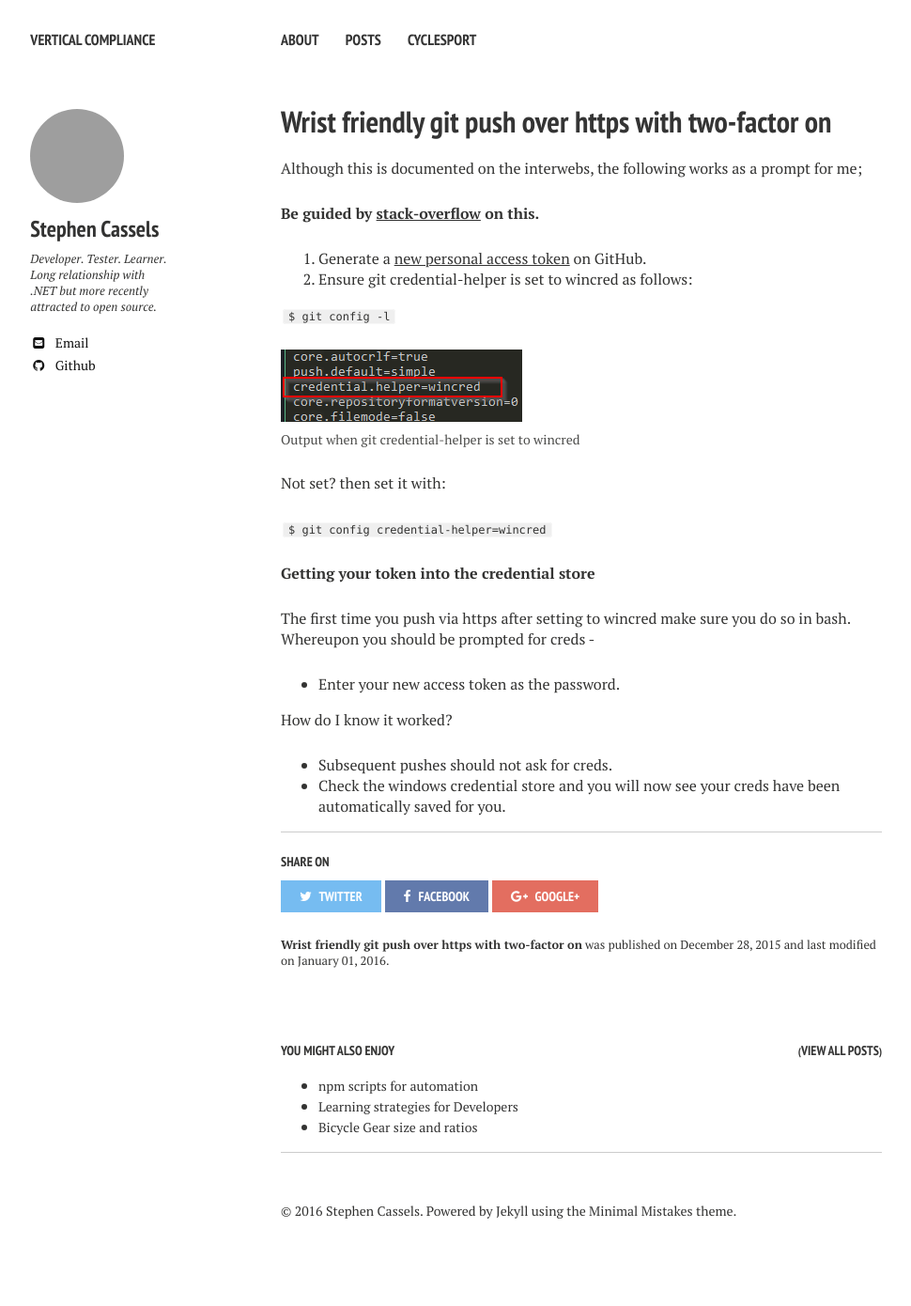
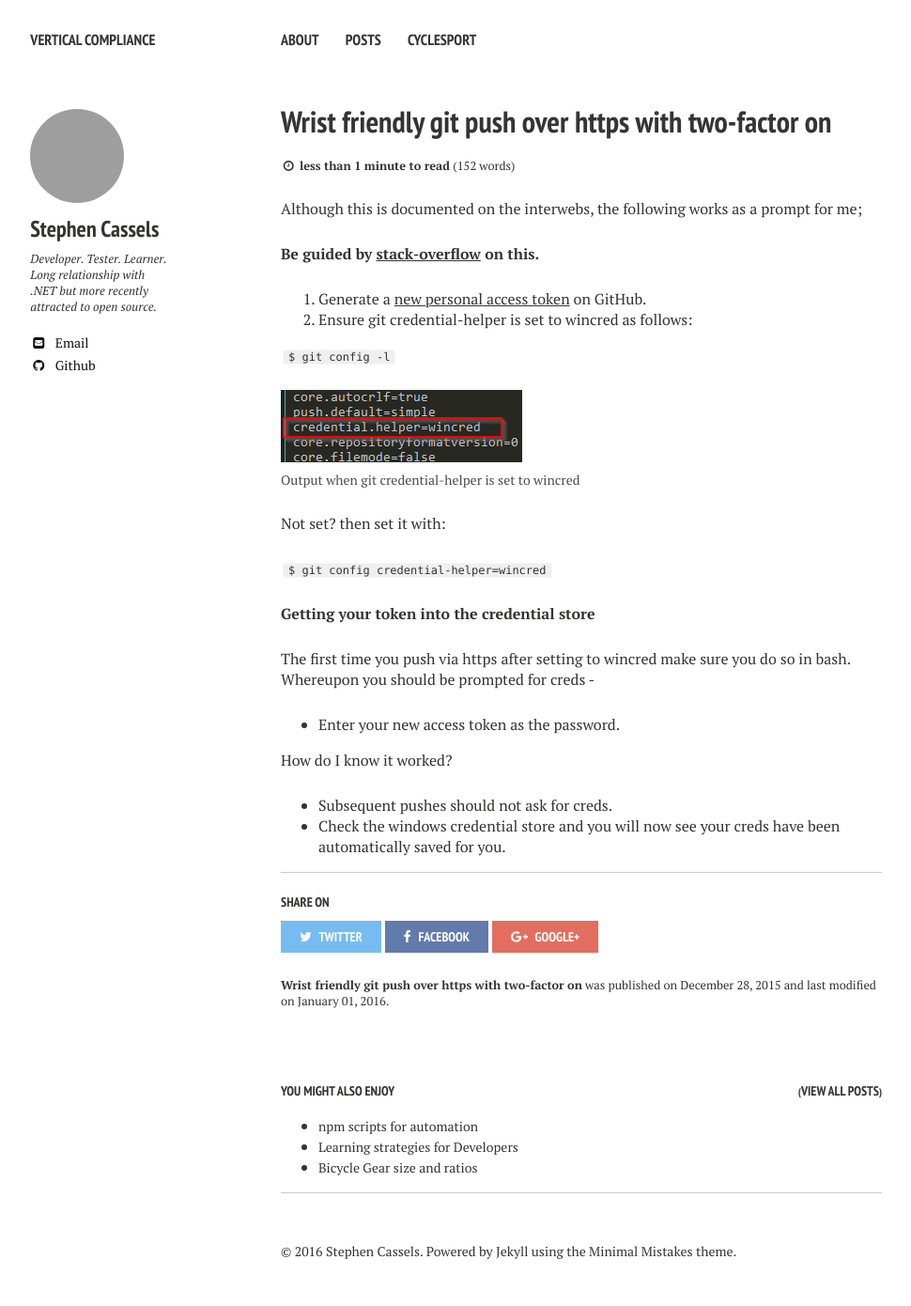
Before and after one commit to Steve-O-Cassels/steve-o-cassels.github.io, a Jekyll site: the page built from _posts/2015-12-28-wrist-friendly-git-push-with-two-factor-on.md, in a window 1280 px wide. Shown: the whole page at 94% size, without its empty margins (21-991 px from the left). Built offline with Jekyll 4.4.1, drawn with Linux system fonts in a browser that asks for light colours; nearby versions of some CDN libraries; comment, search, counter and statistics services are not loaded; before the commit the page ends 1347 px from its top, so only the background shows below that; grey boxes are pictures that could not be loaded.

Commit message:
added reading time to posts

```diff
--- /dev/null
+++ b/_includes/_reading-time.html
@@ -0,0 +1,13 @@
+<p class="byline">
+	<strong><i class="fa fa-fw fa-clock-o"></i>
+		{% assign words = page.content | number_of_words %}
+		{% if words < 180 %}
+		less than 1 minute
+		{% elsif words < 360 %}
+		1 minute
+		{% else %}
+		{{ words | divided_by:180 }} minutes
+		{% endif %} to read
+	</strong>
+	({{ words }} words)
+</p>
--- a/_layouts/post.html
+++ b/_layouts/post.html
@@ -39,6 +39,7 @@
       {% else %}
         <h1><a href="{{ site.url }}{{ page.url }}" rel="bookmark" title="{{ page.title }}">{{ page.title }}</a></h1>
       {% endif %}
+      {% include _reading-time.html %}
     </div><!--/ .headline-wrap -->
     <div class="article-wrap">
       {{ content }}
```
Also changed, not shown: README.md.
